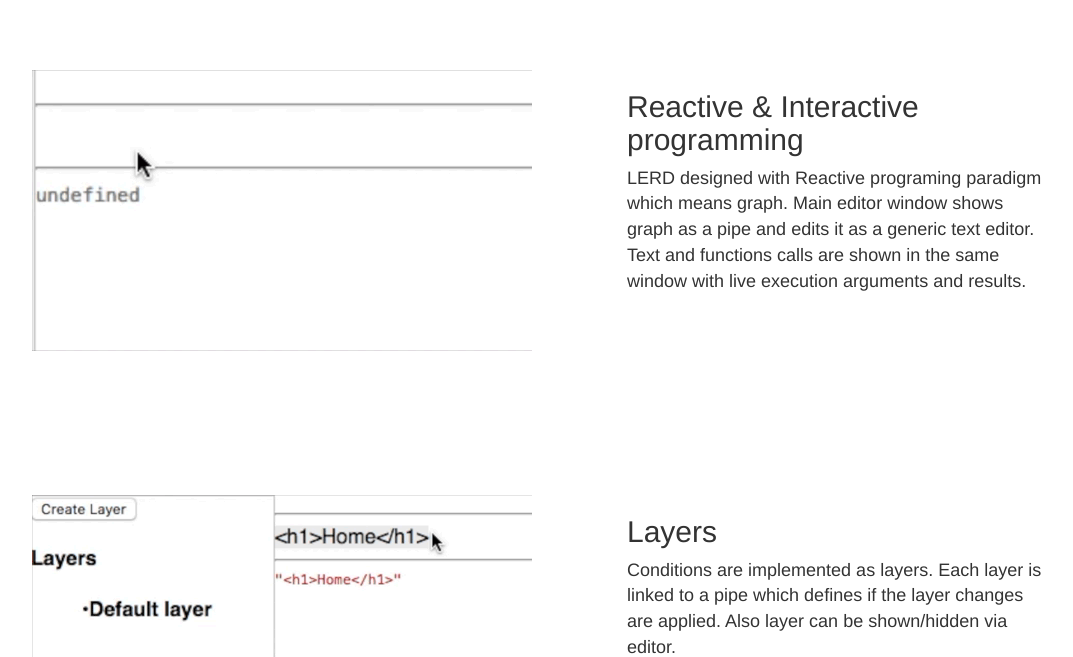
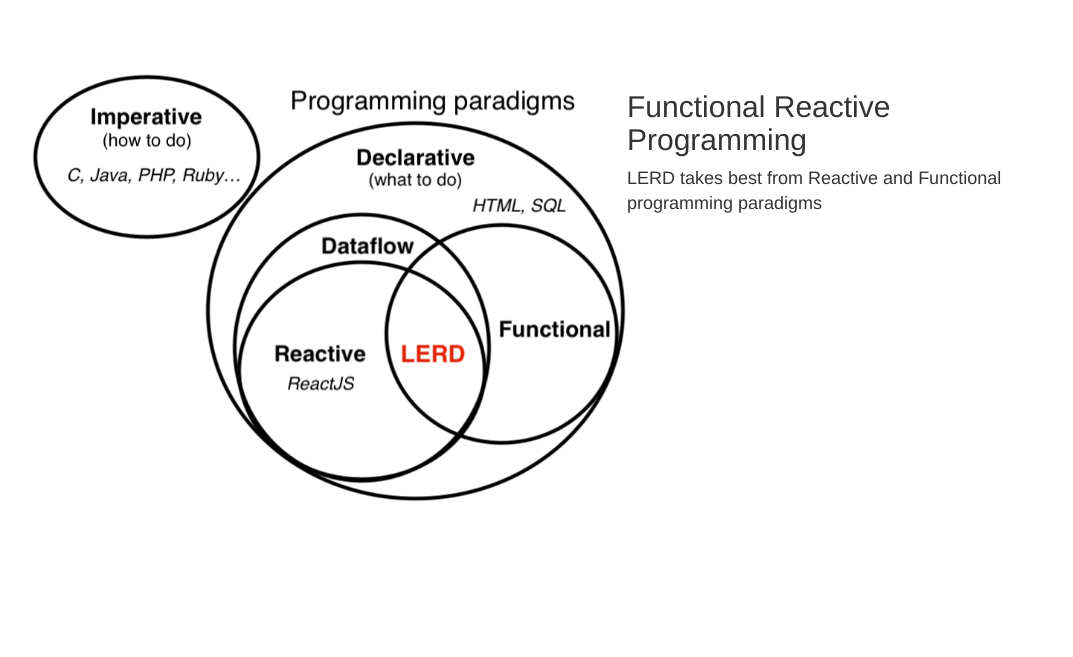
Before and after one commit to lerd-dev/lerd-dev.github.io, a plain HTML site: page index.html in a window 1280 px wide. Shown: the part 722-1379 px from the top of the page, without its empty margins (103-1176 px from the left). Drawn offline with nearby package versions, Linux system fonts and the light colour scheme; a script that the page names is missing.

Commit message:
Add paradigms diagram

```diff
--- a/index.html
+++ b/index.html
@@ -58,6 +58,18 @@
       </div>
 
       <h2 id="features">Key Features</h2>
+      <div class="features">
+        <div class="features--text">
+          <h2>Functional Reactive Programming</h2>
+          LERD takes best from Reactive and Functional programming paradigms
+
+        </div>
+        <div class="features--pic">
+          <img src="/img/paradigms.png"/>
+        </div>
+
+      </div>
+
       <div class="features">
         <div class="features--text">
           <h2>Reactive &amp; Interactive programming</h2>
--- a/jumbotron-narrow.css
+++ b/jumbotron-narrow.css
@@ -89,6 +89,10 @@ body {
   padding-top: 72px;
   padding-bottom: 72px;
 }
+.features img {
+  max-width: 100%;
+}
+
 @media screen and (min-width: 1020px) {
   .features {
     flex-direction: row-reverse;
```
Also changed, not shown: img/paradigms.png (added).
